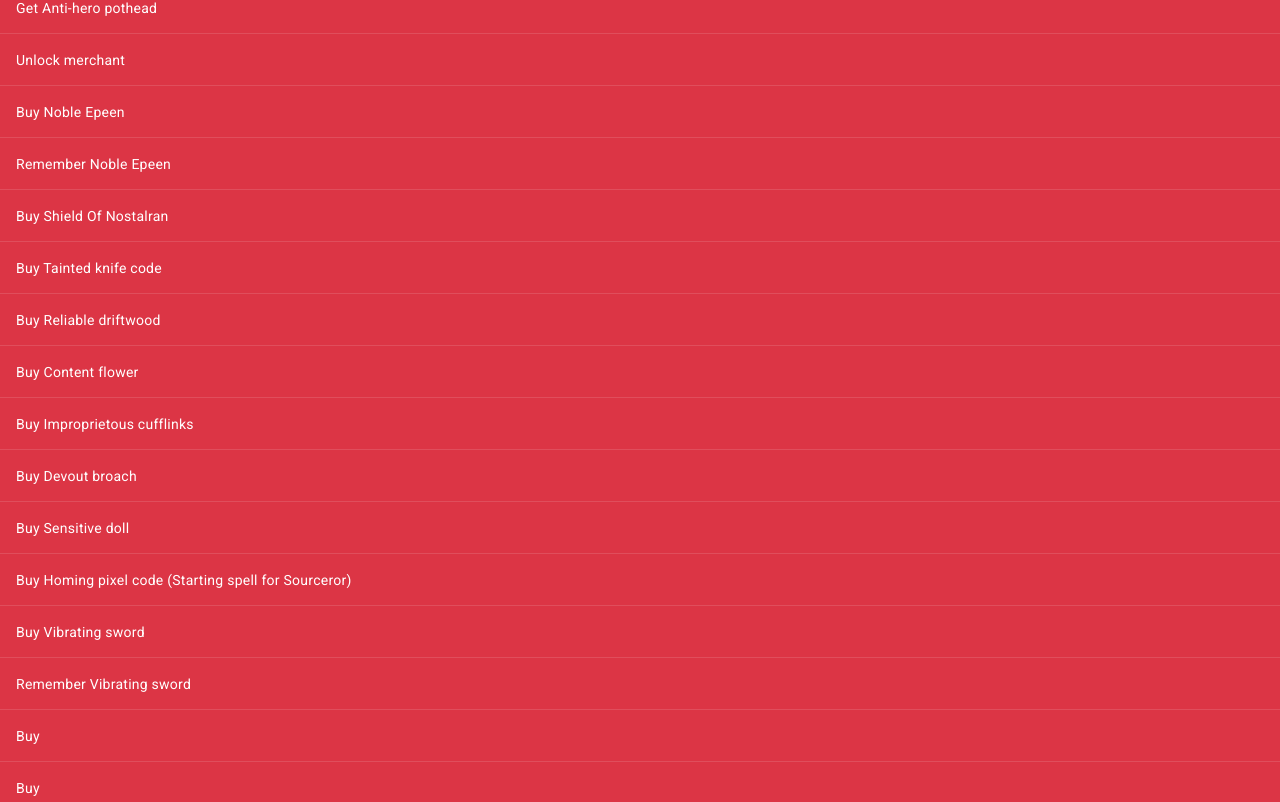
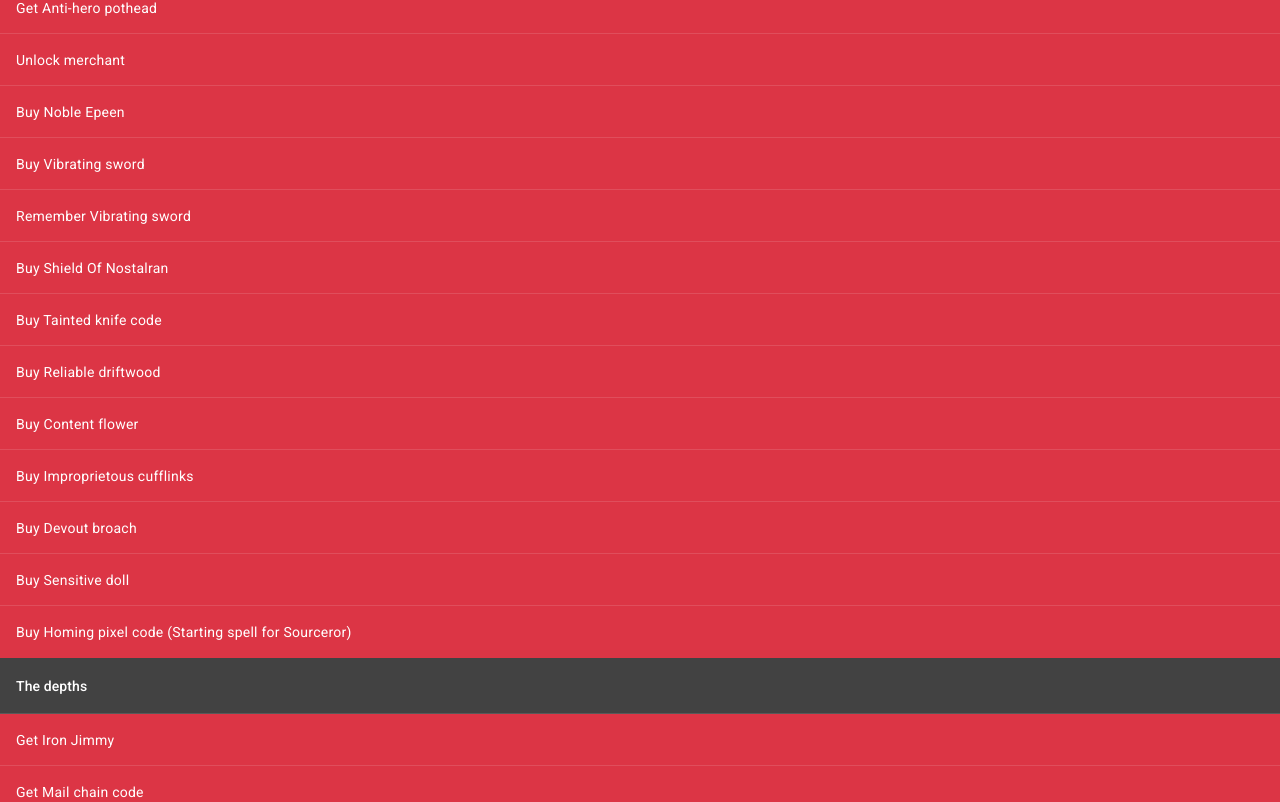
Before and after one commit to branpg/tlhon-checklist, an Angular app: page / in a window 1280 px wide. Shown: the part 1538-2340 px from the top of the page. Built offline with nearby package versions, Linux system fonts and the light colour scheme.

Commit message:
Revised list until The depths

```diff
--- a/angular.json
+++ b/angular.json
@@ -105,5 +105,8 @@
         }
       }
     }
+  },
+  "cli": {
+    "analytics": false
   }
 }
--- a/src/app/zones.ts
+++ b/src/app/zones.ts
@@ -4,10 +4,10 @@ export const ZONES: Zone[] = [
   {
     "name": "Hall of heroes",
     "steps": [
-      {"text": "Get Shuriken code", "completed": false},
       {"text": "Get Easy target", "completed": false},
       {"text": "Get Gilded axe", "completed": false},
       {"text": "Get Dagger of cycles", "completed": false},
+      {"text": "Get Shuriken code", "completed": false},
       {"text": "Get Locksmith's serrated saw", "completed": false},
       {"text": "Get Unrelenting feather", "completed": false},
       {"text": "Get Shield of inspiration", "completed": false}
@@ -28,10 +28,10 @@ export const ZONES: Zone[] = [
       {"text": "Get Stolen wraps", "completed": false},
       {"text": "Remember Gilded axe", "completed": false},
       {"text": "Get Pricky mirror code", "completed": false},
-      {"text": "Remember Stolen wraps", "completed": false},
       {"text": "Get Master chef's iron apron", "completed": false},
       {"text": "Farm Disgraced defence", "completed": false},
       {"text": "Get Edge of entropy", "completed": false},
+      {"text": "Remember Stolen wraps", "completed": false},
       {"text": "Get Smith's hammer", "completed": false},
       {"text": "Remember Smith's hammer", "completed": false},
       {"text": "Get Covert cultist cover", "completed": false},
@@ -43,7 +43,8 @@ export const ZONES: Zone[] = [
       {"text": "Get Anti-hero pothead", "completed": false},
       {"text": "Unlock merchant", "completed": false},
       {"text": "Buy Noble Epeen", "completed": false},
-      {"text": "Remember Noble Epeen", "completed": false},
+      {"text": "Buy Vibrating sword", "completed": false},
+      {"text": "Remember Vibrating sword", "completed": false},
       {"text": "Buy Shield Of Nostalran", "completed": false},
       {"text": "Buy Tainted knife code", "completed": false},
       {"text": "Buy Reliable driftwood", "completed": false},
@@ -51,13 +52,7 @@ export const ZONES: Zone[] = [
       {"text": "Buy Improprietous cufflinks", "completed": false},
       {"text": "Buy Devout broach", "completed": false},
       {"text": "Buy Sensitive doll", "completed": false},
-      {"text": "Buy Homing pixel code (Starting spell for Sourceror)", "completed": false},
-      {"text": "Buy Vibrating sword", "completed": false},
-      {"text": "Remember Vibrating sword", "completed": false},
-      {"text": "Buy ", "completed": false},
-      {"text": "Buy ", "completed": false},
-      {"text": "Buy ", "completed": false},
-      {"text": "Buy ", "completed": false}
+      {"text": "Buy Homing pixel code (Starting spell for Sourceror)", "completed": false}
     ], "completed": false
   },
   {
@@ -113,7 +108,8 @@ export const ZONES: Zone[] = [
     "name": "Oreshaft village - Uprez",
     "steps": [
       {"text": "Remember Shield Of Nostalran", "completed": false},
-      {"text": "Get Suspicious spoon", "completed": false}
+      {"text": "Get Suspicious spoon", "completed": false},
+      {"text": "Remember Noble Epeen", "completed": false}
     ], "completed": false
   },
   {
```
